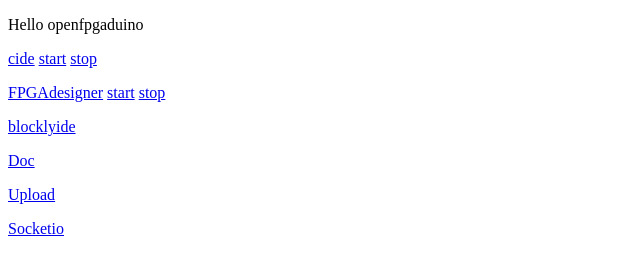
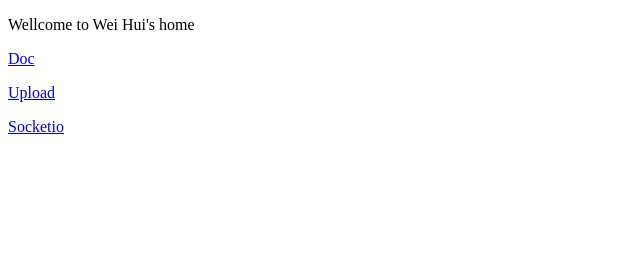
Before and after one commit to lizhizhou/homeIOE, a website: page page/index.html in a window 1280 px wide. Shown: the whole page, without its empty margins (0-640 px from the left). Drawn offline with Linux system fonts and the light colour scheme.

Commit message:
The first working version

```diff
--- a/page/index.html
+++ b/page/index.html
@@ -2,49 +2,10 @@
 <html>
 <script language="javascript">
 
-    function cide_start() {
-        var url = "/ide/c/start"
-        var xhr = new XMLHttpRequest();
-        xhr.open("get", url, false);
-        xhr.setRequestHeader("Content-Type", "application/json");
-        xhr.send()
-    }
-
-    function cide_stop() {
-        var url = "/ide/c/stop"
-        var xhr = new XMLHttpRequest();
-        xhr.open("get", url, false);
-        xhr.setRequestHeader("Content-Type", "application/json");
-        xhr.send()
-    }
-
-    function fpga_start() {
-        var url = "/ide/fpga/start"
-        var xhr = new XMLHttpRequest();
-        xhr.open("get", url, false);
-        xhr.setRequestHeader("Content-Type", "application/json");
-        xhr.send()
-
-    }
-
-    function fpga_stop() {
-        var url = "/ide/fpga/stop"
-        var xhr = new XMLHttpRequest();
-        xhr.open("get", url, false);
-        xhr.setRequestHeader("Content-Type", "application/json");
-        xhr.send()
-    }
 </script>
 
 <body>
-    <p>Hello openfpgaduino</p>
-    <p><a onclick="{window.location.port = 8888;}" href="#">cide</a>
-    <a onclick="cide_start()" href="#">start</a>
-    <a onclick="cide_stop()" href="#">stop</a></p>
-    <p><a onclick="{window.location.port = 8686;}" href="#">FPGAdesigner</a>
-    <a onclick="fpga_start()" href="#">start</a>
-    <a onclick="fpga_stop()" href="#">stop</a></p>
-    <p><a href="blocklyide/index.html">blocklyide</a></p>
+    <p>Wellcome to Wei Hui's home</p>
     <p><a href="doc.html">Doc</a></p>
     <p><a href="upload.html">Upload</a></p>
     <p><a href="socketio.html">Socketio</a> </p>
```
Also changed, not shown: 1 other file.
